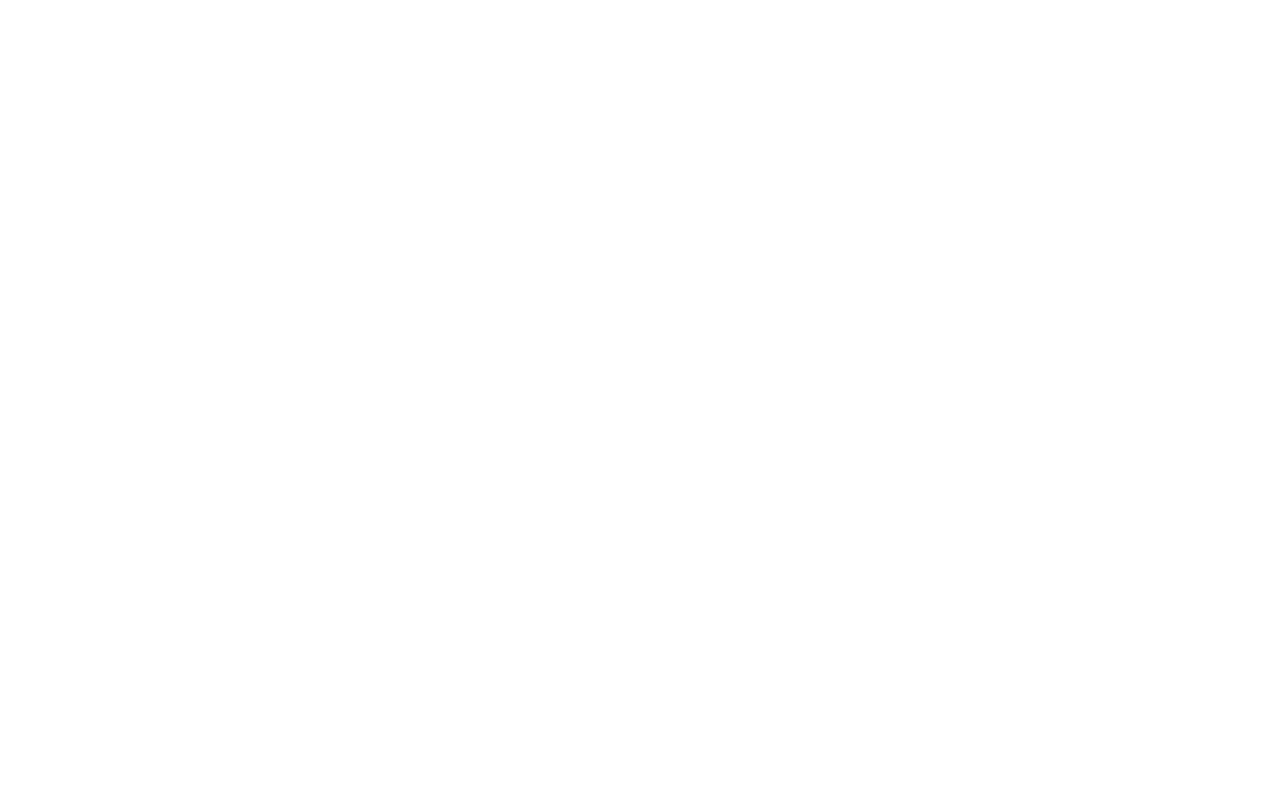
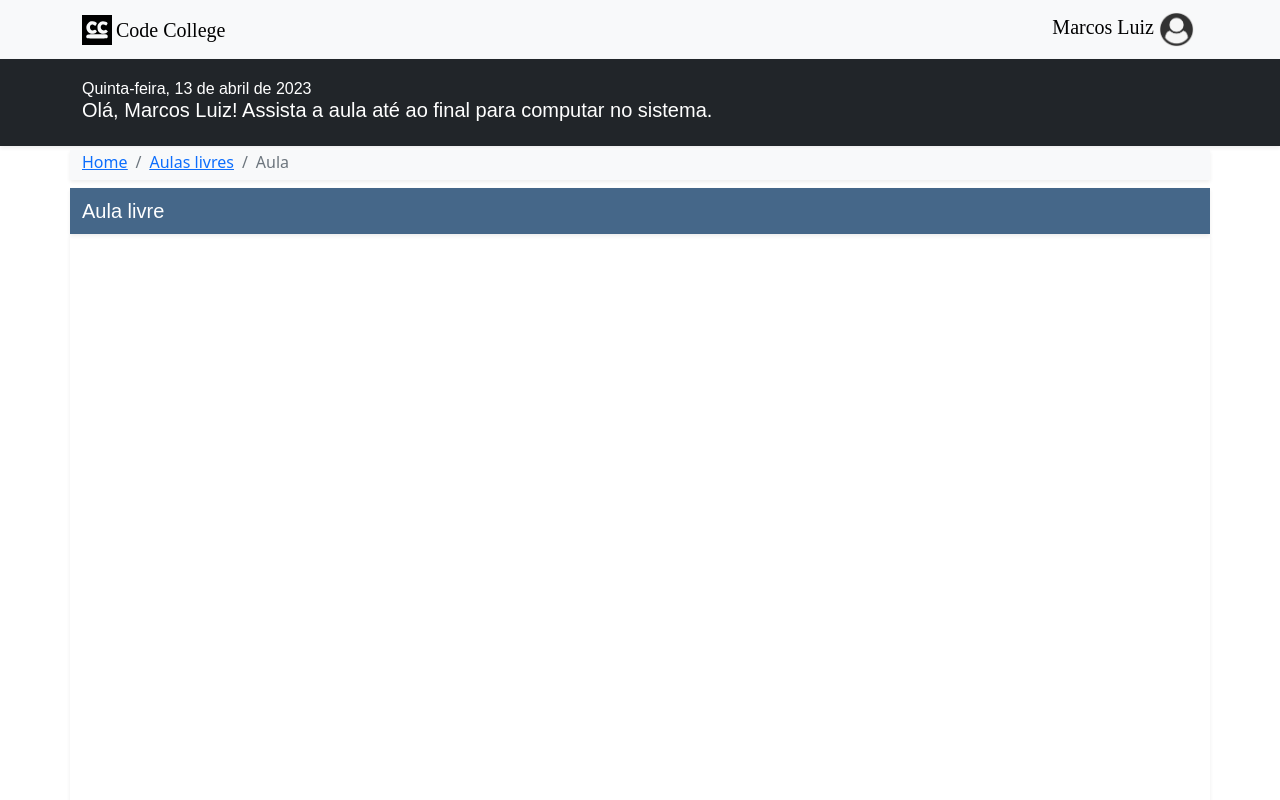
Before and after one commit to williamlims/codecollege-web, a React (Create React App) app: page /home/classes/5 in a window 1280 px wide. Before the commit this address had no page. Shown: the top 800 px of the page. Built offline with nearby package versions, Linux system fonts and the light colour scheme.

Commit message:
adjusts in admin pages

```diff
--- a/package.json
+++ b/package.json
@@ -19,6 +19,7 @@
     "react-icons": "^4.8.0",
     "react-pdf": "^6.2.2",
     "react-player": "^2.12.0",
+    "react-pro-sidebar": "^1.0.0",
     "react-router-dom": "^6.10.0",
     "react-scripts": "^5.0.1",
     "react-to-pdf": "^0.0.14",
--- a/src/App.js
+++ b/src/App.js
@@ -12,6 +12,7 @@ import Course from './pages/home/courses/course/Course';
 import Class from './pages/home/courses/course/class/Class';
 import Tutorials from './pages/home/tutorials/Tutorials';
 import Classes from './pages/home/classes/Classes';
+import ClassFree from './pages/home/classes/classFree/ClassFree';
 import Library from './pages/home/library/Library';
 import Certificates from './pages/home/certificates/Certificates';
 import Performance from './pages/home/performance/Performance';
@@ -19,6 +20,8 @@ import Preferences from './pages/home/preferences/Preferences';
 import Account from './pages/home/preferences/account/Account';
 import Profile from './pages/home/preferences/profile/Profile';
 import Admin from './pages/admin/Admin';
+import AdminRoot from './components/root/AdminRoot';
+import Dashboard from './pages/admin/dashboard/Dashboard';
 
 function App() {
   return (
@@ -36,6 +39,7 @@ function App() {
           <Route path="home/courses/:id/class/:id" element={<Class />} />
           <Route path="home/tutorials" element={<Tutorials />} />
           <Route path="home/classes" element={<Classes />} />
+          <Route path="home/classes/:id" element={<ClassFree />} />
           <Route path="home/library" element={<Library />} />
           <Route path="home/certificates" element={<Certificates />} />
           <Route path="home/performance" element={<Performance />} />
@@ -44,8 +48,9 @@ function App() {
           <Route path="home/preferences/profile" element={<Profile />} />
         </Route>
         <Route path="admin" element={<Admin />} />
-        <Route path="admin/home" element={<Root />}>
-
+        <Route path="admin/home" element={<Navigate to="dashboard" />} />
+        <Route path="admin/home" element={<AdminRoot />}>
+          <Route index path="dashboard" element={<Dashboard />} />
         </Route>
       </Routes>
     </BrowserRouter>
--- /dev/null
+++ b/src/components/root/AdminRoot.js
@@ -0,0 +1,67 @@
+import React from 'react';
+import { Sidebar, Menu, SubMenu, MenuItem, useProSidebar } from 'react-pro-sidebar';
+import Container from 'react-bootstrap/Container';
+import Button from 'react-bootstrap/Button';
+import Col from 'react-bootstrap/Col';
+import Row from 'react-bootstrap/Row';
+import Navbar from 'react-bootstrap/Navbar';
+import Nav from 'react-bootstrap/Nav';
+import { BsFillBoxFill, BsPeopleFill } from "react-icons/bs";
+import { CSSTransition, SwitchTransition } from "react-transition-group";
+import { Outlet, useLocation }from "react-router-dom";
+import "../../styles/style.css";
+
+function AdminRoot() {
+    const location = useLocation();
+    const { nodeRef } = location.pathname;
+    const { toggleSidebar, broken } = useProSidebar();
+    return (
+        <div style={{display: 'flex', height: '100%', flexDirection: 'column', direction: 'ltr', backgroundColor:'black'}}>
+        <div style={{display: 'flex', height: '100%', backgroundColor:'black'}}>
+            <div md={2} style={{float: 'left'}}>
+            <Sidebar customBreakPoint="400px" rootStyles={{height: '100%', color:'white', fontFamily: 'Arial'}} backgroundColor='black'>
+                <div onClick={() => toggleSidebar()} style={{marginLeft: 20}}>
+                <h2>Menu</h2>
+                </div>
+                <Menu>
+                <div style={{marginLeft:20}}>Administrativo</div>
+                <SubMenu active icon={<BsPeopleFill />} label="Usuários">
+                <MenuItem  rootStyles={{height: '100%', color:'black'}}> Lista de Usuários </MenuItem>
+                <MenuItem  rootStyles={{height: '100%', color:'black'}}> Cadastro </MenuItem>
+                </SubMenu>
+                <SubMenu icon={<BsFillBoxFill />} label="Estoque">
+                <MenuItem> Lista de Itens </MenuItem>
+                <MenuItem> Cadastro </MenuItem>
+                </SubMenu>
+                </Menu>
+            </Sidebar>
+            </div>
+            <main className='container scroll' style={{width: '100%', height:'100%', backgroundColor: 'white', padding: 0, margin: 0, position: 'static', overflow: 'auto' }}>
+            <div style={{margin: 6  }}>
+                {broken && (
+                <Button variant='dark' className="sb-button" onClick={() => toggleSidebar()}>
+                    Visualizar menu
+                </Button>
+                )}
+            </div>
+            <Navbar bg="dark" style={{height: '60px', backgroundColor: 'gray', margin: 6  }}>
+                <Nav>
+                Teste
+                </Nav>
+            </Navbar>
+            <Container>
+                <SwitchTransition>
+                    <CSSTransition nodeRef={nodeRef} key={location.pathname}  timeout={600} classNames="page" unmountOnExit>
+                        <div className="page">
+                            {<Outlet />}
+                        </div>
+                    </CSSTransition>
+                </SwitchTransition>
+            </Container>
+            </main>
+        </div>
+        </div>
+    );
+}
+
+export default AdminRoot;
--- a/src/index.js
+++ b/src/index.js
@@ -2,11 +2,14 @@ import React from 'react';
 import ReactDOM from 'react-dom/client';
 import App from './App';
 import reportWebVitals from './reportWebVitals';
+import { ProSidebarProvider } from 'react-pro-sidebar';
 
 const root = ReactDOM.createRoot(document.getElementById('root'));
 root.render(
   <React.StrictMode>
-    <App />
+    <ProSidebarProvider>
+      <App />
+    </ProSidebarProvider>
   </React.StrictMode>
 );
 
--- a/src/pages/home/classes/Classes.js
+++ b/src/pages/home/classes/Classes.js
@@ -38,7 +38,7 @@ function Classes() {
                         <span style={{fontFamily:'Arial', fontSize: 14}}>fdadfb dbdbdhrehe hrheherhe rhreherhrehe herheherher hehr eherhr eherh shdf hdddgf gsdgf dsgfsdgd sfgsd gfdgd fsg khj jh gjhf gdf gd dfg dfdfd fdfdf dfdfd </span>
                     </Col>
                     <Col sm={3} xs={4} md={4} lg={3} xl={3} className='m-2 p-1 d-flex align-items-center'>
-                        <Button as={NavLink} to="/home/courses/5" variant="primary">
+                        <Button as={NavLink} to="/home/classes/5" variant="primary">
                             Assistir aula
                         </Button>
                     </Col>
--- /dev/null
+++ b/src/pages/home/classes/classFree/ClassFree.js
@@ -0,0 +1,62 @@
+import * as React from 'react';
+import Container from 'react-bootstrap/Container';
+import BreadcrumbPath from '../../../../components/pathNavigation/BreadcrumbPath';
+import NavMain from '../../../../components/navMain/NavMain';
+import Footer from '../../../../components/footer/Footer';
+import Breadcrumb from 'react-bootstrap/Breadcrumb';
+import Nav from 'react-bootstrap/Nav';
+import Row from 'react-bootstrap/Row';
+import Col from 'react-bootstrap/Col';
+import { NavLink } from 'react-router-dom';
+import TabInfo from '../../../../components/tab/TabInfo';
+import user from '../../../../assets/userMain.png';
+import Button from 'react-bootstrap/Button';
+import { useNavigate } from "react-router-dom";
+import ReactPlayer from 'react-player'
+
+function ClassFree() {
+    let navigate = useNavigate();
+    const path = {
+        element: (
+            <>
+                <Breadcrumb.Item to="/home" key="/home" as={NavLink} href="/home">Home</Breadcrumb.Item>
+                <Breadcrumb.Item as={NavLink} onClick={() => navigate(-1)} to="" key="" href="">Aulas livres</Breadcrumb.Item>
+                <Breadcrumb.Item active>Aula</Breadcrumb.Item>
+            </>
+        )
+    };
+    const style = {
+        playerWrapper: {
+            position: 'relative',
+            paddingTop: '56.25%',
+        },
+        reactPlayer: {
+            position: 'absolute',
+            top: 0,
+            left: 0,
+        }
+    };
+
+    return (
+        <>
+            <NavMain nameUser="Marcos Luiz" messageUser="Assista a aula até ao final para computar no sistema."/>
+            <BreadcrumbPath path={path.element}/>
+            <TabInfo info="Aula livre"/>
+            <Container style={{height:600}} className='shadow-sm overflow-auto'>
+                <Row className='mt-2 p-2'>
+                    <Col sm={12} xs={12} md={12} lg={12} xl={12} style={{height: '500px'}} className='d-flex align-items-center'>
+                        <ReactPlayer
+                            url='https://www.youtube.com/watch?v=ysz5S6PUM-U'
+                            width='100%'
+                            height='100%'
+                        />
+                    </Col>
+                </Row>
+            </Container>
+            <Footer />
+
+        </>
+    );
+}
+
+export default ClassFree;
```
Also changed, not shown: 1 other file (tests, documents, lock files or other folders).
